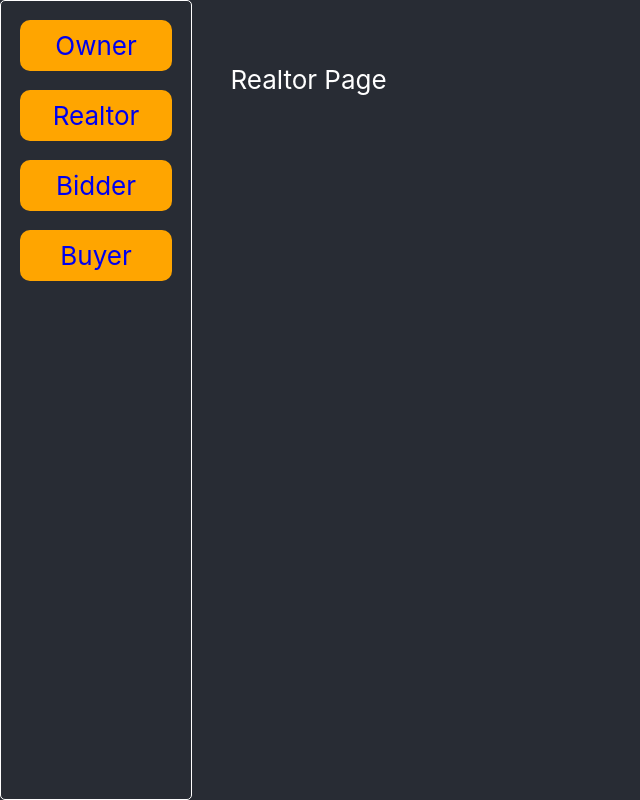
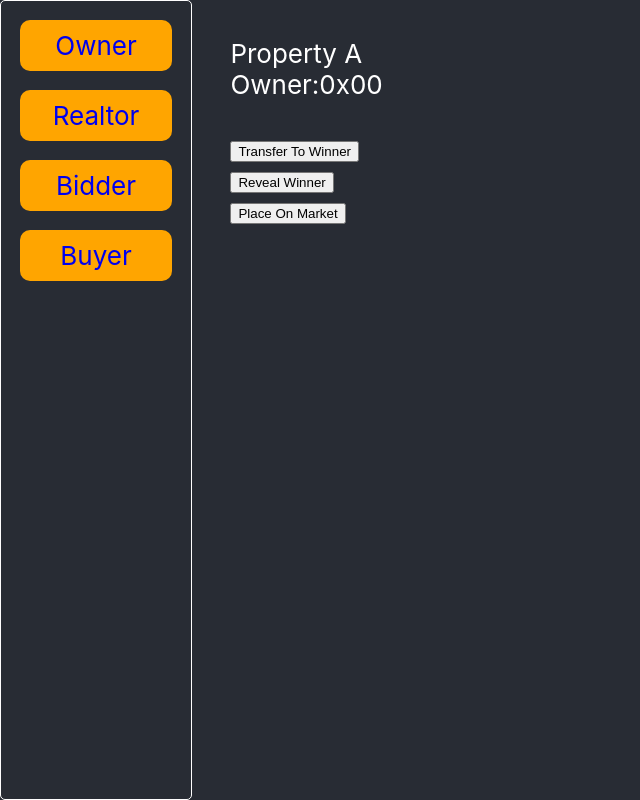
Before and after one commit to majid-T/RealState-Bidding-DAPP, a React (Create React App) app in the folder ReactJs-Frontend/: page /Realtor in a window 1280 px wide. Shown: the whole page, without its empty margins (0-640 px from the left). Built offline with nearby package versions, Linux system fonts and the light colour scheme.

Commit message:
Realtor Component made

```diff
--- a/ReactJs-Frontend/src/components/Realtor.js
+++ b/ReactJs-Frontend/src/components/Realtor.js
@@ -1,11 +1,25 @@
-import React from "react";
+import React, { Component } from "react";
 
-const Realtor = () => {
-  return (
-    <div>
-      <p>Realtor Page</p>
-    </div>
-  );
-};
+class Realtor extends React.Component {
+	render() {
+		return (
+			<div>
+			<label for='PropertyName'>Property A </label>
+			<br />
+			<label for='OwnerAddress'> Owner:0x00</label>
+			<br />
+			<br />
+			<button type='button'>Transfer To Winner</button>
+			<br />
+			<button type='button'>Reveal Winner</button>
+			<br />
+			<button type='button'>Place On Market</button>
+			<br />
+			<br />
+			</div>
+		);
+	}
+}
+
 
 export default Realtor;
```
